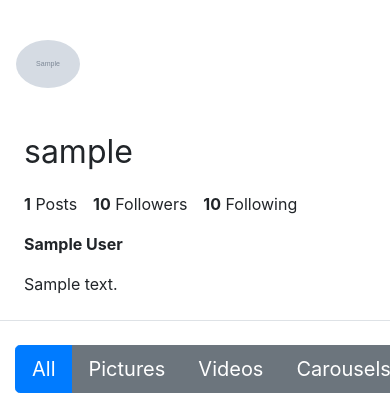
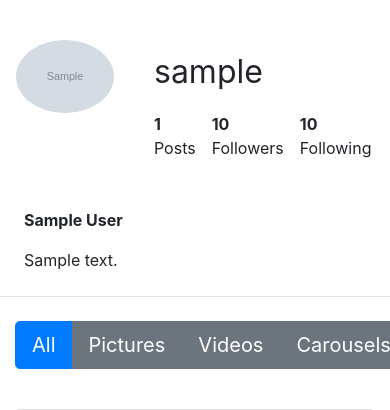
Before and after one commit to omerher/IGSort, a Flask app: template templates/posts.html in a window 390 px wide. Shown: the part 56-466 px from the top of the page. Run offline with Flask 2, Linux system fonts and the light colour scheme; the template is opened without the code that fills it: most values are stand-ins (such as "Sample title", 1, 10 or a date in 2020); grey boxes marked "Sample" are stand-in pictures; some libraries are stand-ins or nearby versions.

Commit message:
made posts.html profile part responsive

```diff
--- a/static/css/main.css
+++ b/static/css/main.css
@@ -8,7 +8,7 @@ body {
 }
 
 #profile-picture {
-    width: 64px;
+    width: 150px;
 }
 
 @media (min-width: 768px) {
--- a/templates/posts.html
+++ b/templates/posts.html
@@ -9,11 +9,10 @@
 <div class="profile mt-4 border-bottom">
   <div class="container">
     <div class="row">
-      <div class="col-md-4 p-3 text-lg-center">
-        <img id="profile-picture" class="rounded-circle" src="{{ profile['profile_picture']  }}" alt="Profile Picture">
+      <div class="col-4 p-3 text-lg-center">
+        <img id="profile-picture" class="rounded-circle img-fluid" src="{{ profile['profile_picture']  }}" alt="Profile Picture">
       </div>
-      <div class="col-md-8 p-3">
-
+      <div class="d-md-none col-8 p-3">
         <div class="p-2 font-weight-normal" style="font-size: 2rem;">{{ profile['username'] }}</div>
 
         <div>
@@ -23,6 +22,19 @@
             <div class="p-2"><span class="font-weight-bold">{{ '{:,}'.format(profile['following']) }}</span> Following</div>
           </div>
         </div>
+      </div>
+      <div class="col-md-8 p-3">
+        <span class="d-none d-md-block">
+          <div class="p-2 font-weight-normal" style="font-size: 2rem;">{{ profile['username'] }}</div>
+
+          <div>
+            <div class="d-flex">
+              <div class="p-2"><span class="font-weight-bold">{{ '{:,}'.format(profile['posts_count']) }}</span> Posts</div>
+              <div class="p-2"><span class="font-weight-bold">{{ '{:,}'.format(profile['followers']) }}</span> Followers</div>
+              <div class="p-2"><span class="font-weight-bold">{{ '{:,}'.format(profile['following']) }}</span> Following</div>
+            </div>
+          </div>
+        </span>
 
         <div class="p-2 font-weight-bold">{{ profile['full_name'] }}</div>
 
```
